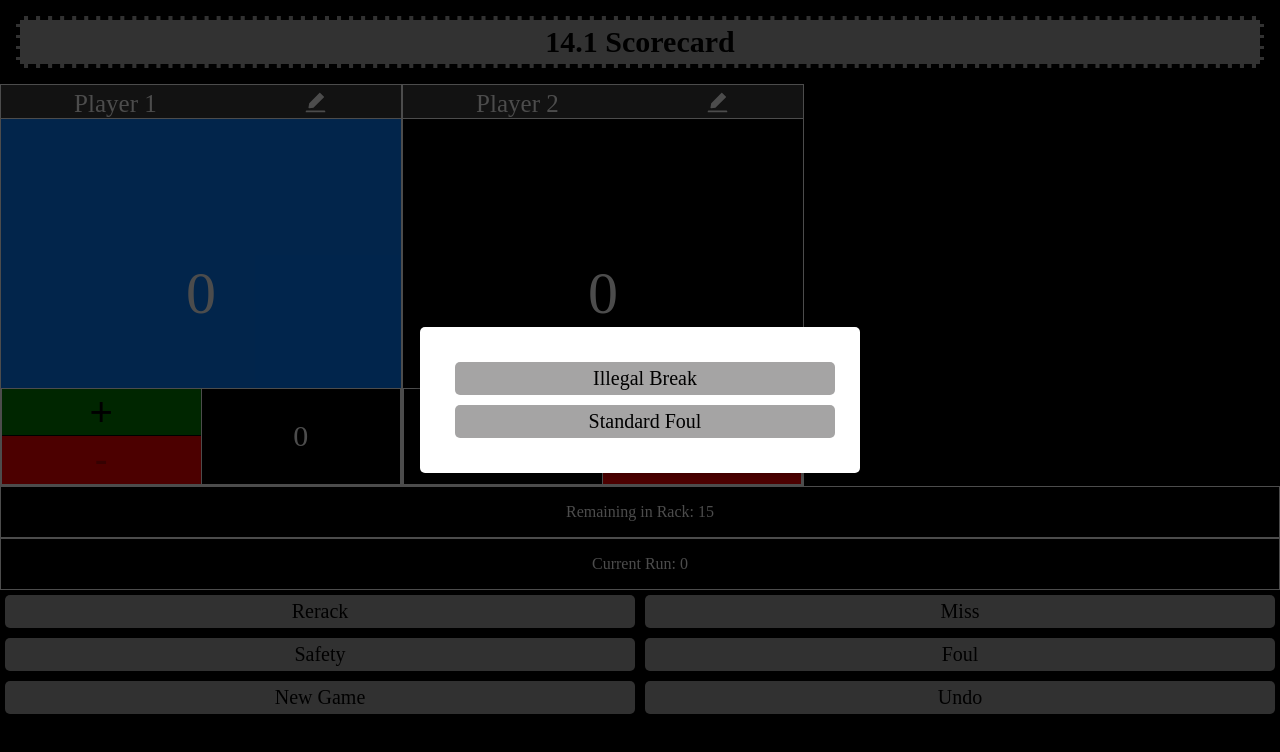
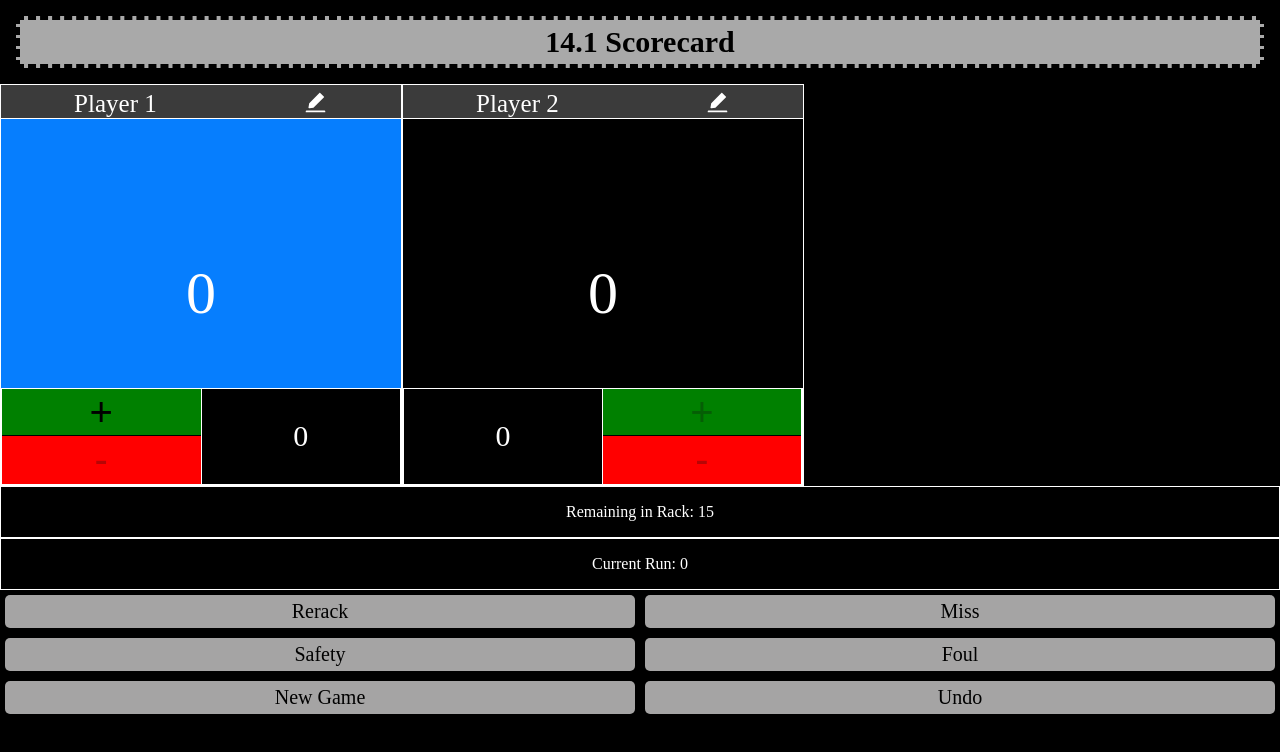
Before and after one commit to moviefan322/straight-pool-counter, a Next.js app: page / in a window 1280 px wide. Shown: the top 752 px of the page. Built offline with nearby package versions, Linux system fonts and the light colour scheme.

Commit message:
fixes modal2 flow

```diff
--- a/src/pages/index.tsx
+++ b/src/pages/index.tsx
@@ -1,9 +1,11 @@
 /* eslint-disable react-hooks/exhaustive-deps */
+import { set } from "mongoose";
 import { useEffect, useState } from "react";
 import { AiFillEdit, AiOutlineCheck } from "react-icons/ai";
 
 export default function Home() {
   const [rackNo, setRackNo] = useState(1);
+  const [firstShot, setFirstShot] = useState(true);
   const [score, setScore] = useState(0);
   const [score2, setScore2] = useState(0);
   const [scoreRack, setScoreRack] = useState(0);
@@ -14,7 +16,7 @@ export default function Home() {
   const [editName1, setEditName1] = useState(false);
   const [editName2, setEditName2] = useState(false);
   const [showModal, setShowModal] = useState(false);
-  const [showModal2, setShowModal2] = useState(true);
+  const [showModal2, setShowModal2] = useState(false);
   const [player1Shooting, setPlayer1Shooting] = useState(true);
   const [scoreStyle, setScoreStyle] = useState("rgb(6, 126, 254)");
   const [scoreStyle2, setScoreStyle2] = useState("black");
@@ -167,10 +169,14 @@ export default function Home() {
   };
 
   const handleFoul = (amt = 1) => {
-    if (showModal2) {
-      setShowModal2(false);
+    savePrevState();
+    setShowModal2(false);
+    if (firstShot) {
+      setFirstShot(false);
+      setShowModal2(true);
+      return;
     }
-    savePrevState();
+
     if (player1Shooting) {
       setScore(score - amt);
       setPlayer1Shooting(false);
```
